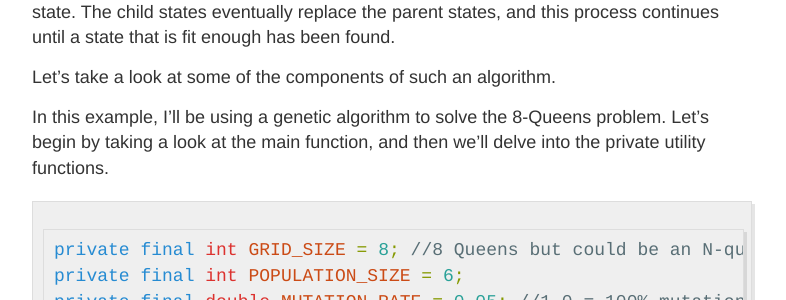
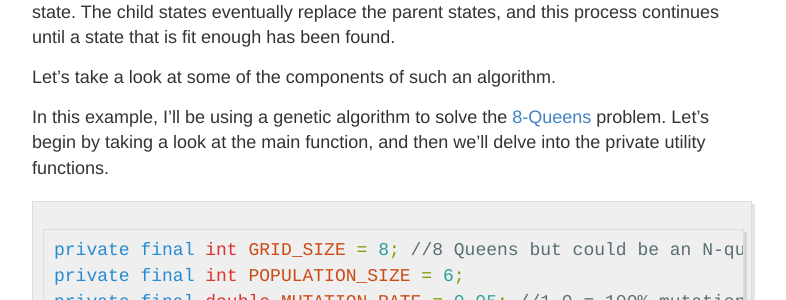
Before and after one commit to Iron-Ham/hesham8.github.io, a Jekyll site: the page built from _posts/2015-9-26-8-Queens-Genetic-Algorithm.md, in a window 1280 px wide and 900 px high, scrolled down 370 px. Shown: the part 153-453 px from the top of the window, without its empty margins (248-1034 px from the left). Built offline with Jekyll 4.4.1, drawn with Linux system fonts in a browser that asks for light colours; Markdown is read by kramdown in place of the engine named in the settings; part of the change alters nothing that is shown.

````diff
--- a/_posts/2015-9-26-8-Queens-Genetic-Algorithm.md
+++ b/_posts/2015-9-26-8-Queens-Genetic-Algorithm.md
@@ -10,7 +10,7 @@ The genetic algorithm begins by generating a random set of states. Each state is
 
 Let's take a look at some of the components of such an algorithm.
 
-In this example, I'll be using a genetic algorithm to solve the 8-Queens problem. Let's begin by taking a look at the main function, and then we'll delve into the private utility functions.
+In this example, I'll be using a genetic algorithm to solve the [8-Queens](https://en.wikipedia.org/wiki/Eight_queens_puzzle) problem. Let's begin by taking a look at the main function, and then we'll delve into the private utility functions.
 
 ```java
 private final int GRID_SIZE = 8; //8 Queens but could be an N-queens prob. Fitness function will auto-magically adjust
````
